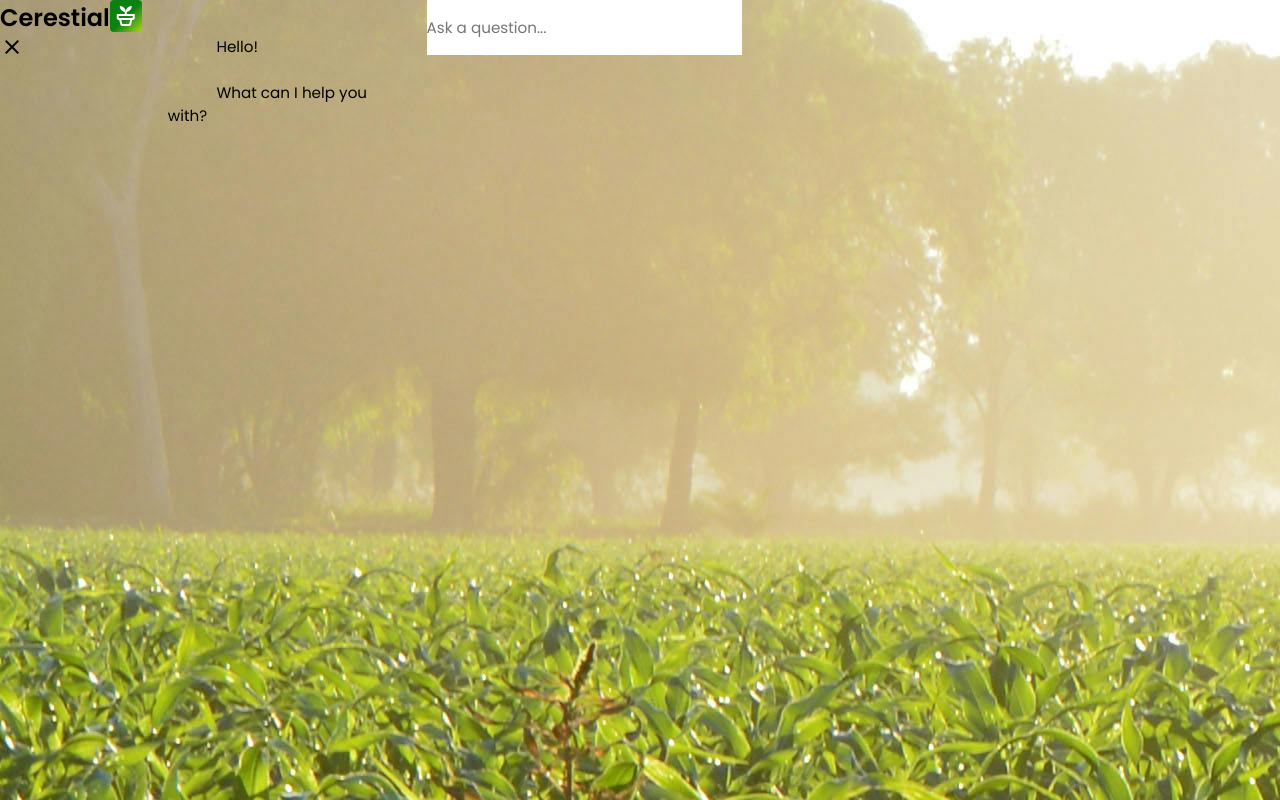
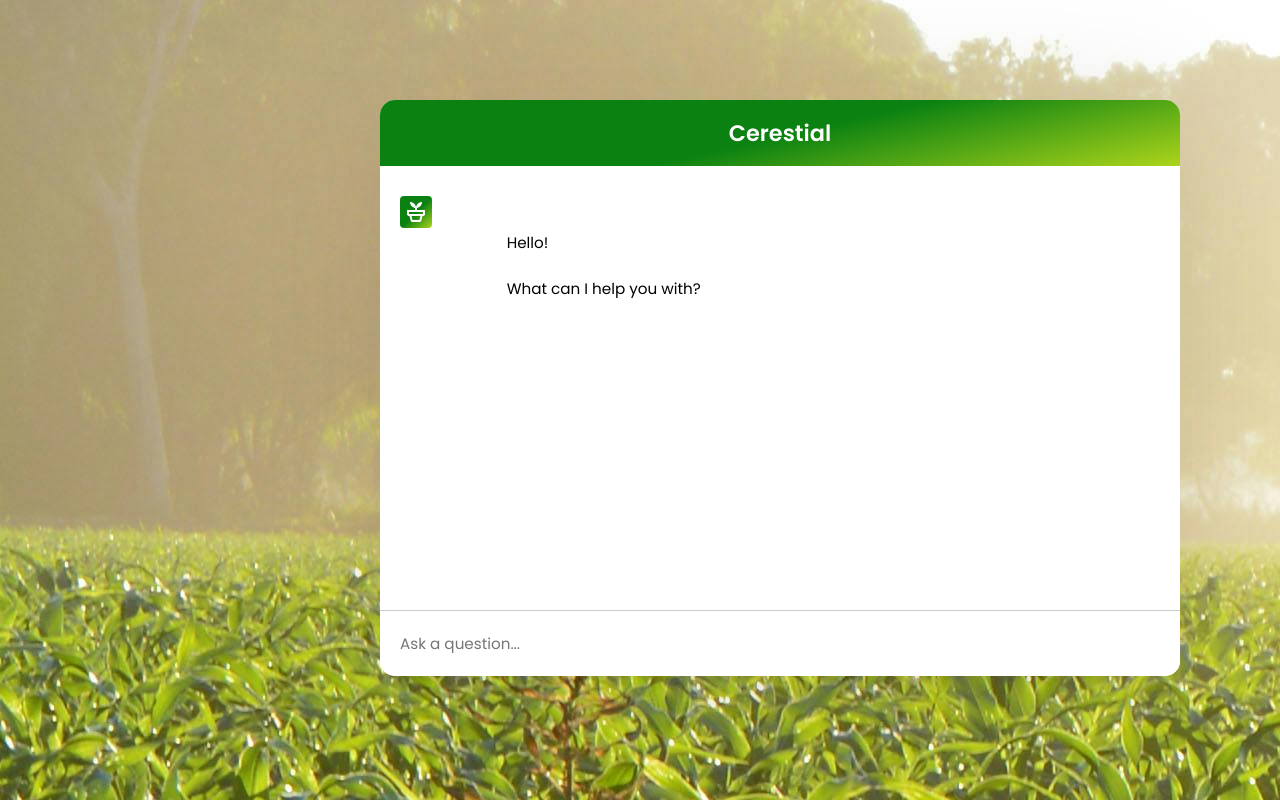
Before and after one commit to bqmnhat/HackIllinois_Cerestial, a Flask app: page / in a window 1280 px wide. Run offline with Flask 3, Linux system fonts and the light colour scheme; parts of the project's set-up code (start-up, migrations or seed data) failed here and were passed over.

Commit message:
html bug

```diff
--- a/app/templates/chatbot.html
+++ b/app/templates/chatbot.html
@@ -18,8 +18,8 @@
     <!-- <button class="chatbot-toggler">
       <span class="material-symbols-outlined"> mode_comment</span>
       <span class="material-symbols-outlined"> close </span>
-    </button>
-    <div class="chatbot"> -->
+    </button> -->
+    <div class="chatbot">
       <header>
         <h2>Cerestial</h2>
         <span class="material-symbols-outlined"> close </span>
```
